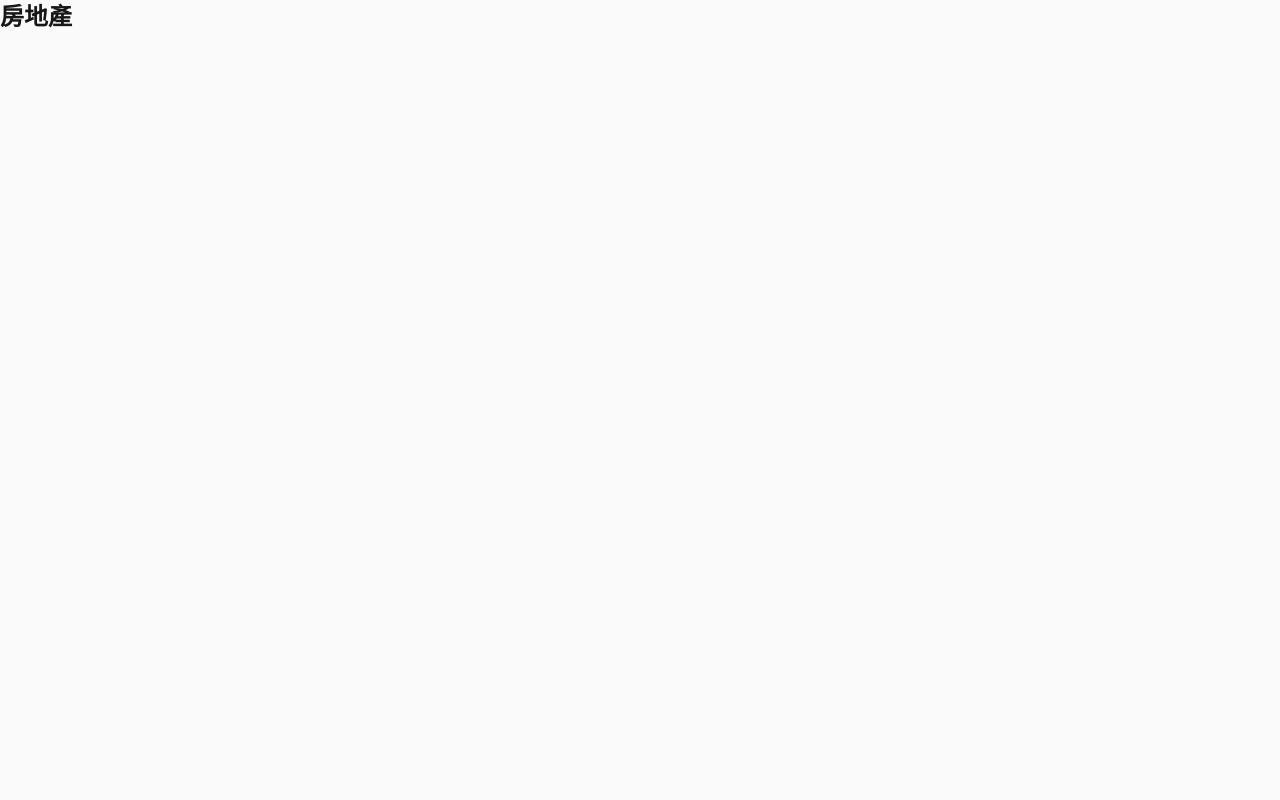
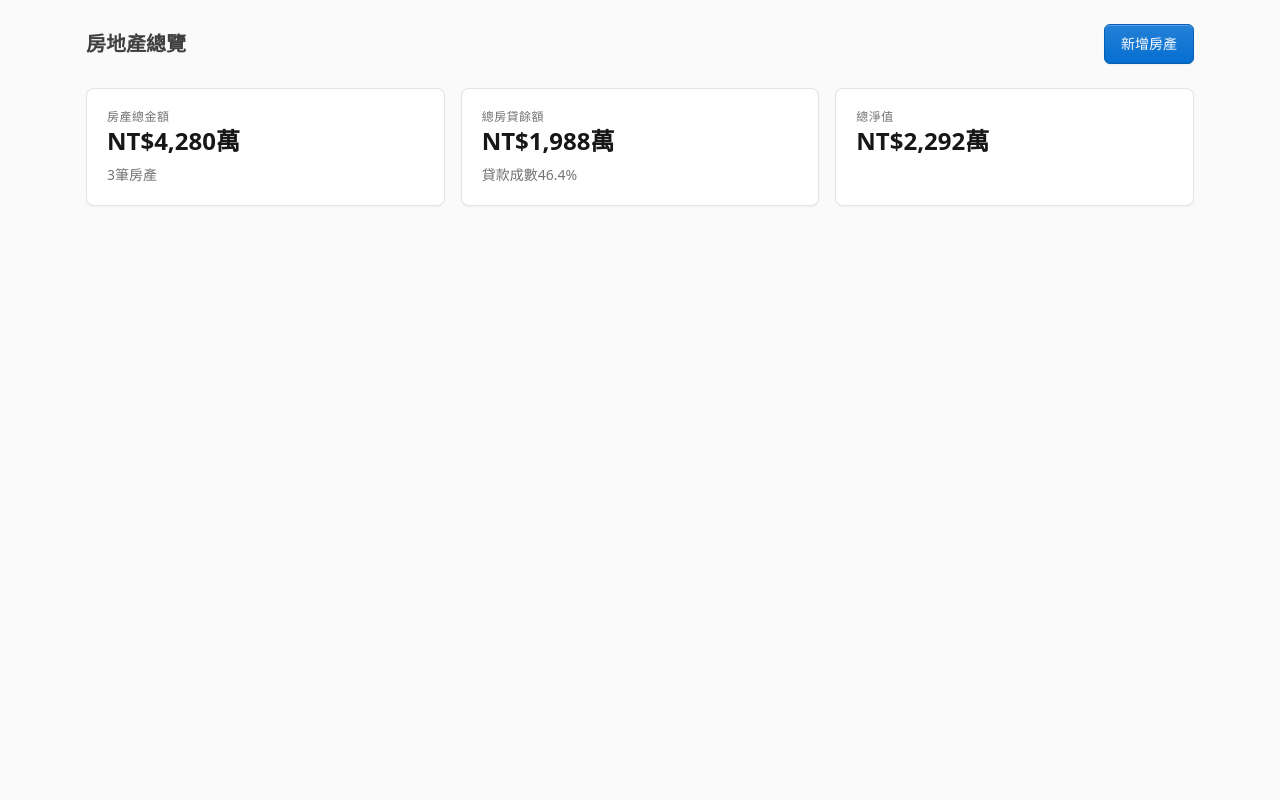
Before and after one commit to ethanlai-420/house, a Spring Boot app: page / in a window 1280 px wide. Before the commit the page is almost empty. Run offline with Spring Boot 4, Linux system fonts and the light colour scheme; some libraries are stand-ins or nearby versions.

Commit message:
feat: 總覽頁骨架（頁首與三張 KPI 卡片）

```diff
--- a/realestate/src/main/resources/static/index.html
+++ b/realestate/src/main/resources/static/index.html
@@ -1,14 +1,63 @@
-<!DOCTYPE html>
+<!doctype html>
 <html lang="zh-Hant-TW">
-<head>
-    <meta charset="UTF-8">
-    <meta name="viewport" content="width=device-width, initial-scale=1.0">
+  <head>
+    <meta charset="UTF-8" />
+    <meta name="viewport" content="width=device-width, initial-scale=1.0" />
     <title>房地產總覽</title>
-    <link rel="stylesheet" href="/vendor/tabler/tabler.min.css">
-</head>
-<body>
-    <h1>房地產</h1>
+    <link rel="stylesheet" href="/vendor/tabler/tabler.min.css" />
+  </head>
+  <body>
+    <div class="page">
+      <div class="page-wrapper">
+        <div class="page-header">
+          <div class="container-xl">
+            <div class="row align-items-center">
+              <div class="col">
+                <h1 class="page-title">房地產總覽</h1>
+              </div>
+              <div class="col-auto">
+                <button class="btn btn-primary" type="button">新增房產</button>
+              </div>
+            </div>
+          </div>
+        </div>
 
+        <div class="page-body">
+          <div class="container-xl">
+            <div class="row row-cards row-deck">
+              <div class="col-sm-6 col-lg-4">
+                <div class="card">
+                  <div class="card-body">
+                    <div class="subheader">房產總金額</div>
+                    <div class="h1">NT$4,280萬</div>
+                    <div class="text-secondary">3筆房產</div>
+                  </div>
+                </div>
+              </div>
+
+              <div class="col-sm-6 col-lg-4">
+                <div class="card">
+                  <div class="card-body">
+                    <div class="subheader">總房貸餘額</div>
+                    <div class="h1">NT$1,988萬</div>
+                    <div class="text-secondary">貸款成數46.4%</div>
+                  </div>
+                </div>
+              </div>
+
+              <div class="col-sm-6 col-lg-4">
+                <div class="card">
+                  <div class="card-body">
+                    <div class="subheader">總淨值</div>
+                    <div class="h1">NT$2,292萬</div>
+                  </div>
+                </div>
+              </div>
+            </div>
+          </div>
+        </div>
+      </div>
+    </div>
     <script src="/vendor/tabler/tabler.min.js"></script>
-</body>
+  </body>
 </html>
```
